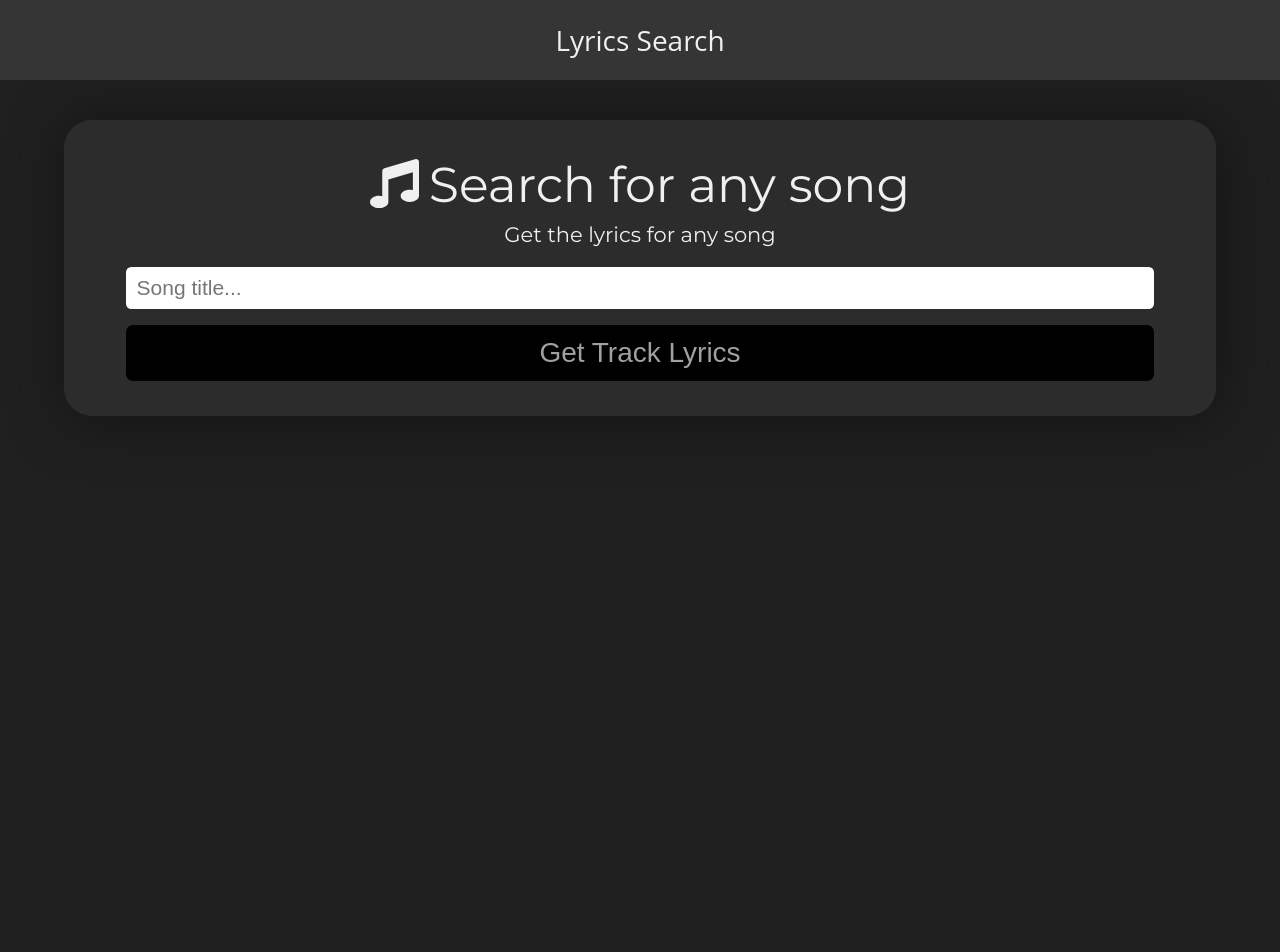
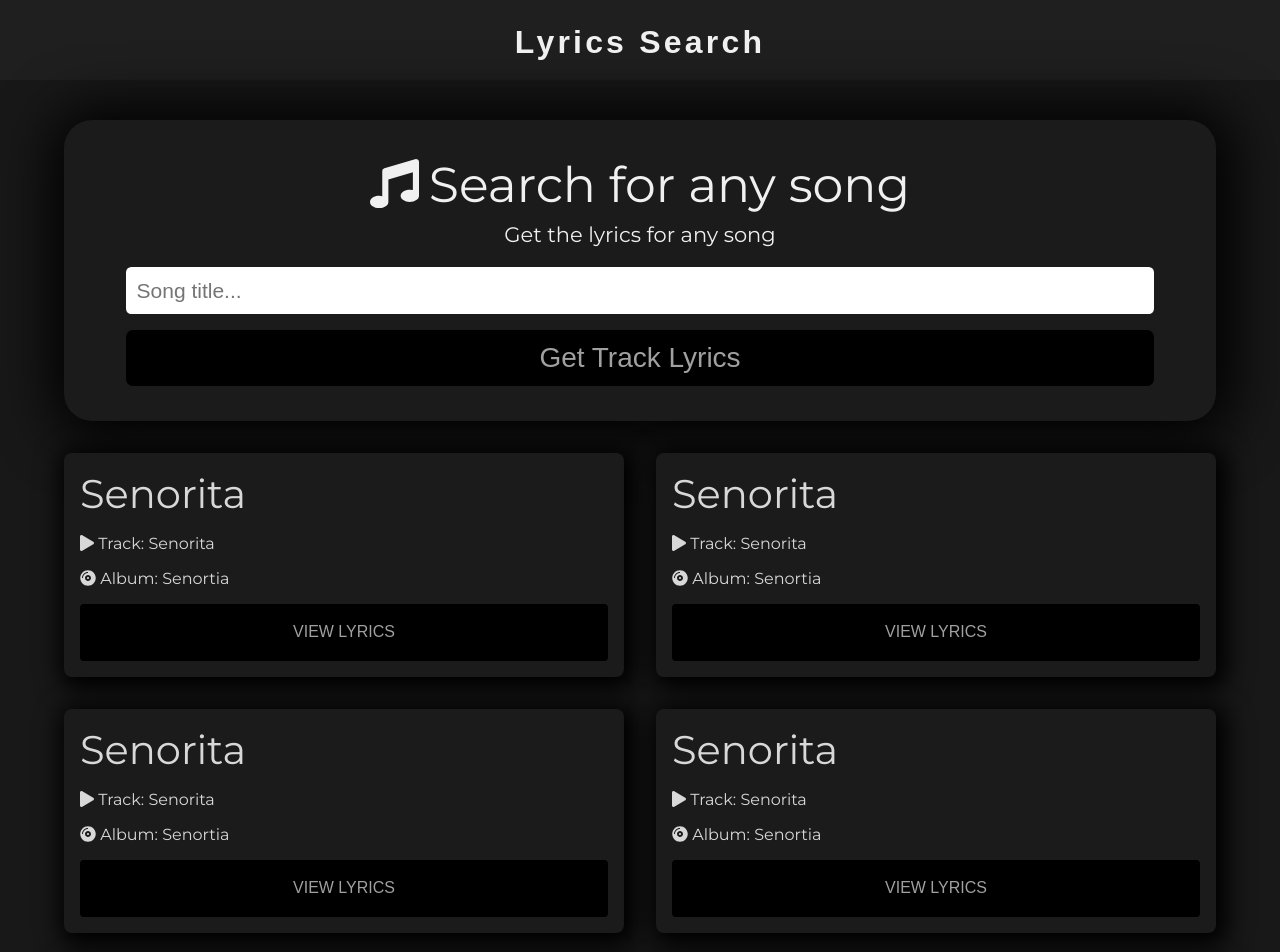
Before and after one commit to moksh10/Lyrics-Search-App, a React (Create React App) app: page / in a window 1280 px wide. Shown: the top 952 px of the page. Before the commit the page ends 800 px from the top, so only its background shows below. Built offline with nearby package versions, Linux system fonts and the light colour scheme.

Commit message:
Card Component created

```diff
--- a/src/App.js
+++ b/src/App.js
@@ -1,9 +1,11 @@
 import React from 'react'
 import Header from './components/Header'
+import Content from './components/Content'
 export default function App() {
   return (
     <>
     <Header />
+    <Content />
 
 
     </>
--- /dev/null
+++ b/src/components/Content.css
@@ -0,0 +1,9 @@
+.container
+{
+    width:90%;
+    margin:4vh auto 4vh auto;
+    display: grid;
+    grid-gap:2em 2em;
+    grid-template-columns: repeat(2,minmax(1px,1fr));
+    grid-auto-rows: 14em;
+}
--- /dev/null
+++ b/src/components/Content.js
@@ -0,0 +1,19 @@
+import React from 'react'
+import './Content.css'
+import SongCard from './SongCard'
+function Content() {
+    return (
+        <div className="container">
+           <SongCard />
+           <SongCard />
+           <SongCard />
+           <SongCard />
+           <SongCard />
+           <SongCard />
+           <SongCard />
+           <SongCard />
+        </div>
+    )
+}
+
+export default Content
--- a/src/components/Header.css
+++ b/src/components/Header.css
@@ -1,22 +1,24 @@
 .logo
 {
-    background-color: rgb(53, 53, 53);
+    background-color: rgb(31, 31, 31);
     text-align: center;
     padding: .75em;
-    font-size: 1.75em;
-    position: sticky;
-    font-family: 'Open Sans', sans-serif;
+    font-weight: bold;
+    font-size: 2em;
+    letter-spacing: .1em;
+    font-family:Arial, Helvetica, sans-serif;
+    height:10vh;
 }
 .search-section
 {
-    box-shadow: .1em .1em 2em .1em rgb(20, 20, 20);
+    box-shadow: .1em .1em 2em .5em rgb(0, 0, 0);
     width:90%;
     border-radius: 1em;
     margin: 5vmin auto 0 auto;
     font-size: 1.75em;
     text-align: center;
     padding: 1.25em;
-    background-color: rgb(44, 44, 44);
+    background-color: rgb(27, 27, 27);
 }
 .icon
 {
@@ -37,7 +39,7 @@
 {
     margin-top: 2.5vh;
     width:95%;
-    height:2em;
+    height:2.25em;
     border: 0;
     border-radius: .25em;
     padding: .5em;
@@ -62,7 +64,6 @@
 }
 .button:hover
 {
-    transform: scale(1.05,1.05);
-    opacity: .8;
+    opacity: .5;
 
 }
--- a/src/components/Header.js
+++ b/src/components/Header.js
@@ -1,6 +1,6 @@
 import React from 'react'
-import { FontAwesomeIcon } from '@fortawesome/react-fontawesome'
-import { faMusic } from '@fortawesome/free-solid-svg-icons'
+import {FontAwesomeIcon} from '@fortawesome/react-fontawesome'
+import {faMusic} from '@fortawesome/free-solid-svg-icons'
 import './Header.css'
 function Header() {
     const icon = <FontAwesomeIcon icon={faMusic} />
--- /dev/null
+++ b/src/components/SongCard.css
@@ -0,0 +1,49 @@
+.card
+{
+    display: flex;
+    justify-content: space-between;
+    flex-direction: column;
+    box-shadow: .25em .25em 1.5em .5em black;
+    background-color: rgb(27, 27, 27);
+    padding:1em;
+    border-radius: .5em;
+    transition: all.3s;
+    color: rgb(216, 216, 216);
+}
+.card:hover
+{
+    transform: scale(1.05,1.05);
+
+}
+.song-name
+{
+    font-size: 2.5em;
+    font-weight:500;
+    white-space:nowrap;
+  overflow: hidden;
+  text-overflow: ellipsis;
+
+}
+.card .track,.album
+{
+
+    font-size: 1em;
+}
+.card .view-lyrics
+{
+    background-color: black;
+
+    padding:.5em;
+    border:0;
+    font-size: 1em;
+    cursor: pointer;
+    height:30%;
+    border-radius: .25em;
+    transition: all .3s;
+    color: rgb(160, 160, 160);
+}
+.view-lyrics:hover
+{
+    opacity: .5;
+
+}
--- /dev/null
+++ b/src/components/SongCard.js
@@ -0,0 +1,19 @@
+import React from 'react'
+import './SongCard.css'
+import {FontAwesomeIcon} from '@fortawesome/react-fontawesome'
+import {faPlay} from '@fortawesome/free-solid-svg-icons'
+import {faCompactDisc} from '@fortawesome/free-solid-svg-icons'
+function SongCard() {
+    const trackIcon = <FontAwesomeIcon icon={faPlay} />
+    const albumIcon = <FontAwesomeIcon icon={faCompactDisc} />
+    return (
+        <div className="card">
+            <div className="song-name">Senorita</div>
+            <div className="track">{trackIcon} Track: Senorita</div>
+            <div className="album">{albumIcon} Album: Senortia</div>
+            <button className="view-lyrics">VIEW LYRICS</button>
+        </div>
+    )
+}
+
+export default SongCard
--- a/src/index.css
+++ b/src/index.css
@@ -1,11 +1,12 @@
 *
 {
   box-sizing: border-box;
+  scroll-behavior: smooth;
 }
 body {
   margin: 0;
   padding: 0;
-  background-color: rgb(32, 32, 32);
+  background-color: rgb(24, 24, 24);
   color:rgb(240, 240, 240);
   font-size: 1rem;
   font-family: 'Montserrat', sans-serif;
```
